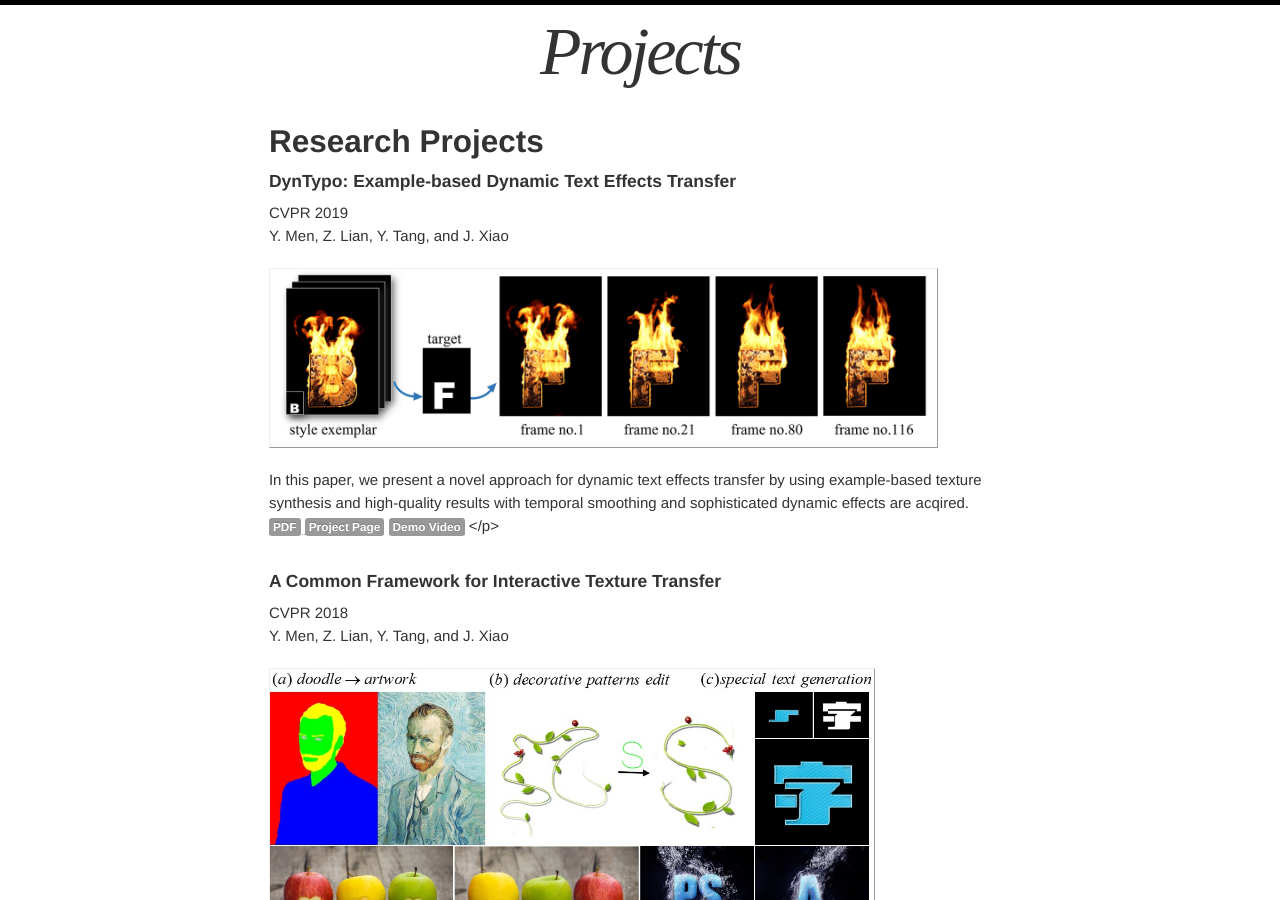
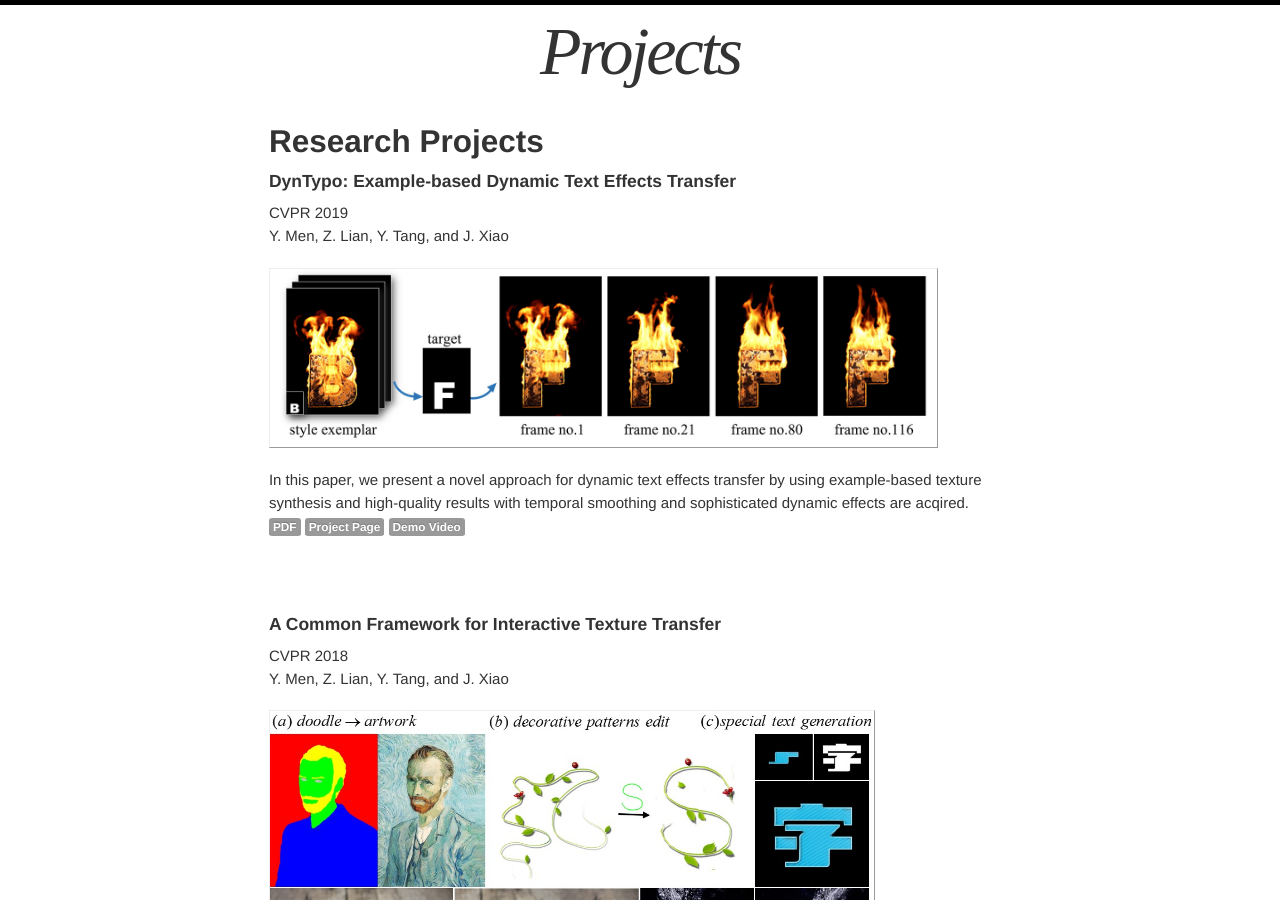
Before and after one commit to menyifang/menyifang.github.io, a Jekyll site: the page built from projects/index.md, in a window 1280 px wide and 900 px high. Built offline with Jekyll 4.4.1, drawn with Linux system fonts in a browser that asks for light colours; nearby versions of some CDN libraries; our own code applies the rules of GitHub Pages for plain Markdown files; some of the changed text lies outside the part shown.

Commit message:
update project

```diff
--- a/projects/index.md
+++ b/projects/index.md
@@ -18,8 +18,7 @@
 </figure>
 <p style="font-size: 15px">In this paper, we present a novel approach for dynamic text effects transfer by using example-based texture synthesis and high-quality results
 with temporal smoothing and sophisticated dynamic effects are acqired.
-
-<br> <a href="https://menyifang.github.io/projects/DynTypo/DynTypo_files/Paper_DynTypo_CVPR19.pdf"><span class="label">PDF</span>
+<br> <a href="https://menyifang.github.io/projects/DynTypo/DynTypo_files/Paper_DynTypo_CVPR19.pdf"><span class="label">PDF</span></a>
           <a href="https://menyifang.github.io/projects/DynTypo/DynTypo.html"><span class="label">Project Page</span></a>
           <a href="https://youtu.be/FkFQ6bV1s-o"><span class="label">Demo Video</span></a>
 </p>
@@ -80,3 +79,7 @@
 
     </figcaption>
 </figure>
+
+<div align="center">
+<a href="https://menyifang.github.io">=&gt; Back to my personal website&lt;=</a>
+</div>
```
